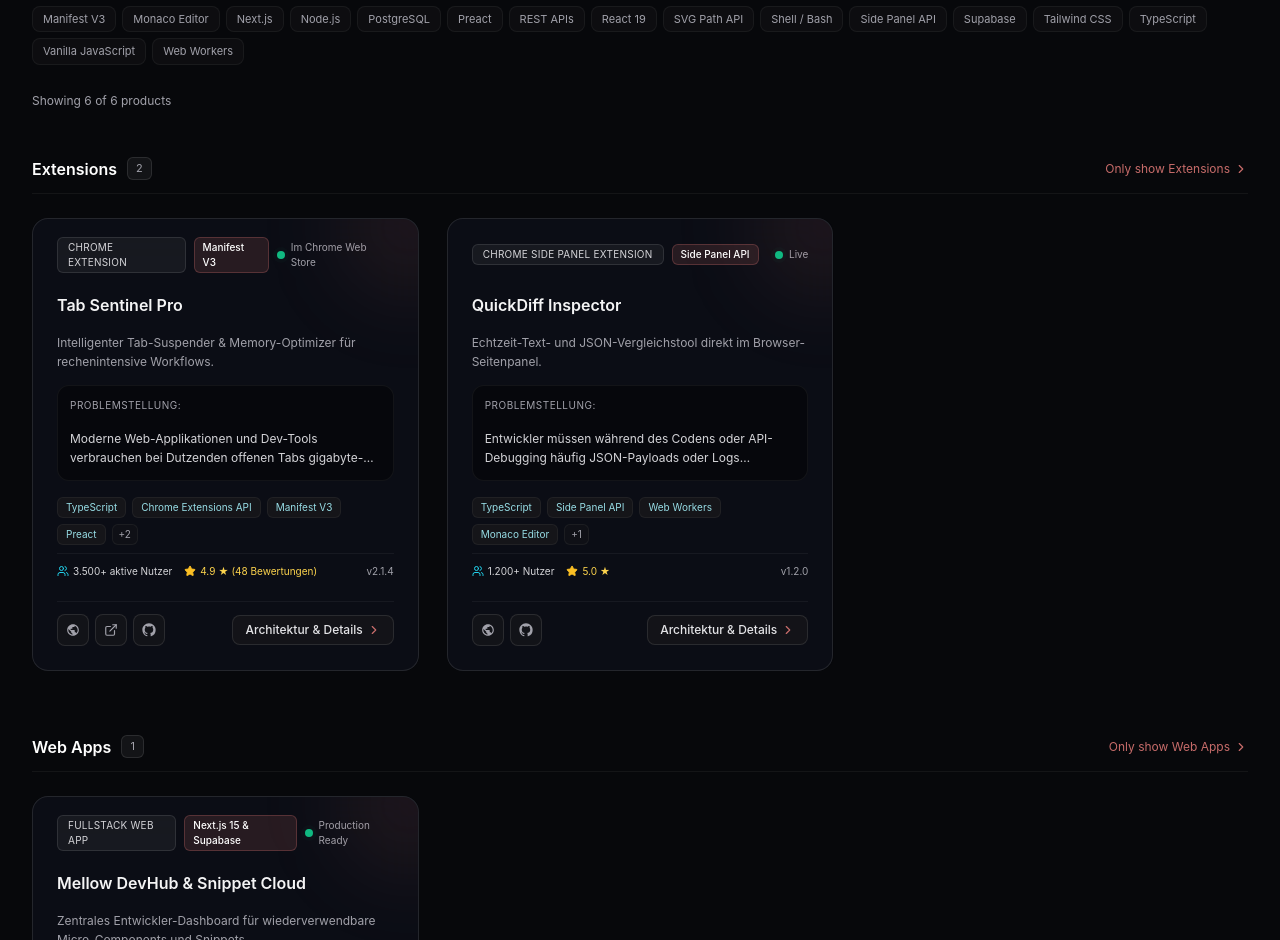
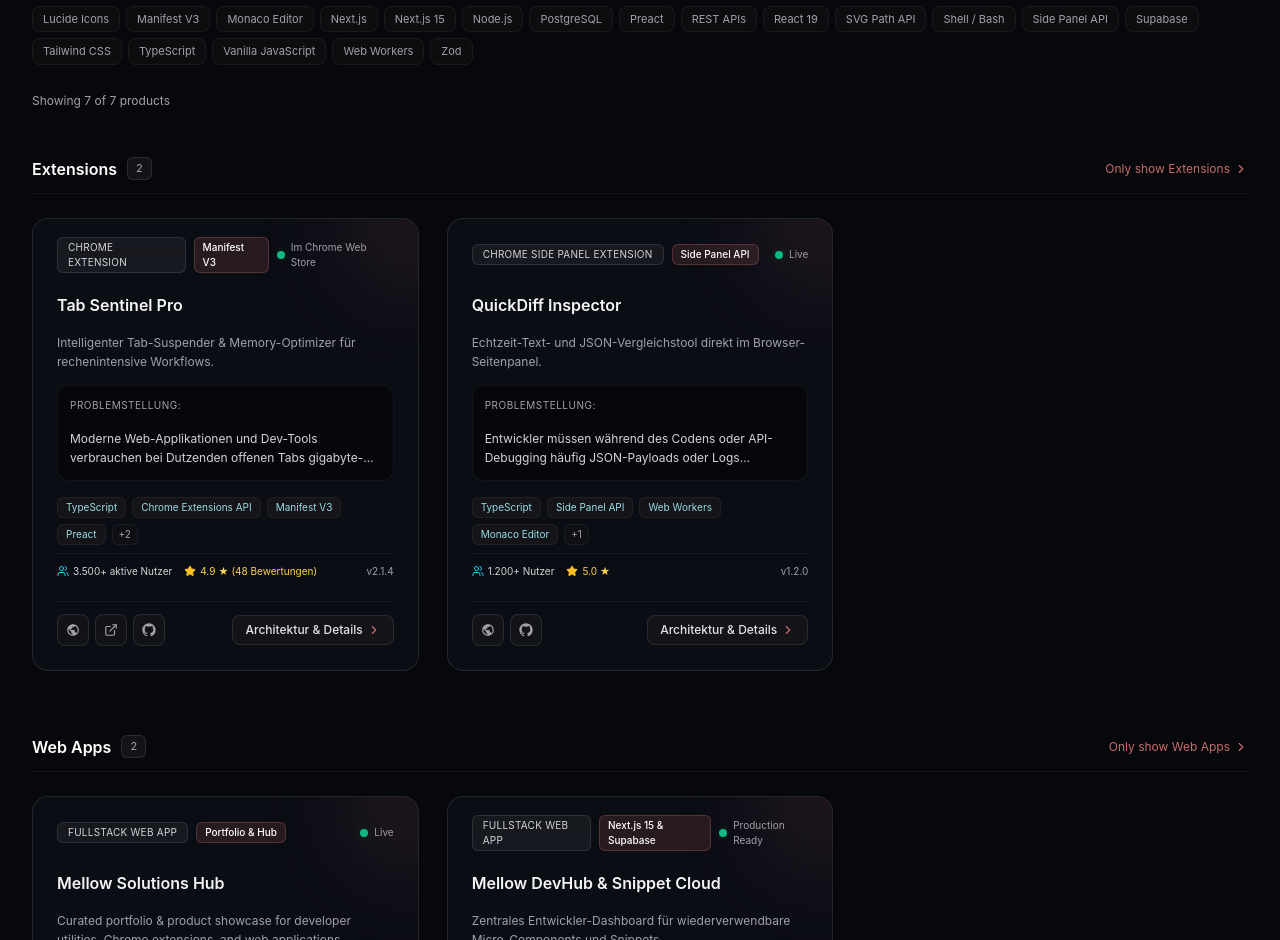
Before and after one commit to Mello2110/mellow-solutions-hub, a Next.js app: page / in a window 1280 px wide. Shown: the part 1860-2800 px from the top of the page. Built offline with nearby package versions, Linux system fonts and the light colour scheme.

Commit message:
feat(repo): add standardized README.md, MIT license, and register Hub in showcase

```diff
--- a/src/data/projects.ts
+++ b/src/data/projects.ts
@@ -101,6 +101,41 @@ export const INITIAL_PROJECTS: Project[] = [
       users: "1.200+ Nutzer",
       rating: "5.0 ★",
       version: "v1.2.0",
+    },
+  },
+  {
+    id: "mellow-solutions-hub",
+    title: "Mellow Solutions Hub",
+    tagline: "Curated portfolio & product showcase for developer utilities, Chrome extensions, and web applications.",
+    category: "webapp",
+    categoryLabel: "Fullstack Web App",
+    status: "production",
+    statusLabel: "Live",
+    featured: false,
+    badge: "Portfolio & Hub",
+    problemStatement:
+      "Developer portfolios often suffer from fragmented repositories, buried live demos, and a lack of architectural depth required for technical evaluations.",
+    technicalSolution:
+      "A performance-tuned Next.js 15 web platform featuring viewport-snapping stages, instant client-side catalog filtering, and structured markdown ingestion.",
+    architectureHighlights: [
+      "3-stage viewport snapping engine with zero-jitter catalog pinning",
+      "Bilingual dictionary architecture with instant EN/DE switching",
+      "Strict Zod-validated data pipeline for project case studies and live sandbox embeds",
+      "Dark Swiss-precision aesthetic with high-resolution 2D vector branding",
+    ],
+    techStack: ["Next.js 15", "React 19", "TypeScript", "Tailwind CSS", "Lucide Icons", "Zod"],
+    links: {
+      githubUrl: "https://github.com/Mello2110/mellow-solutions-hub",
+      demoUrl: "http://localhost:3000",
+    },
+    sandboxPreview: {
+      enabled: true,
+      embedUrl: "http://localhost:3000",
+      description: "Interactive live preview of the Mellow Solutions Hub platform.",
+    },
+    stats: {
+      version: "v1.0.0",
+      releaseDate: "2026",
     },
   },
   {
```
Also changed, not shown: 2 other files (tests, documents, lock files or other folders).
